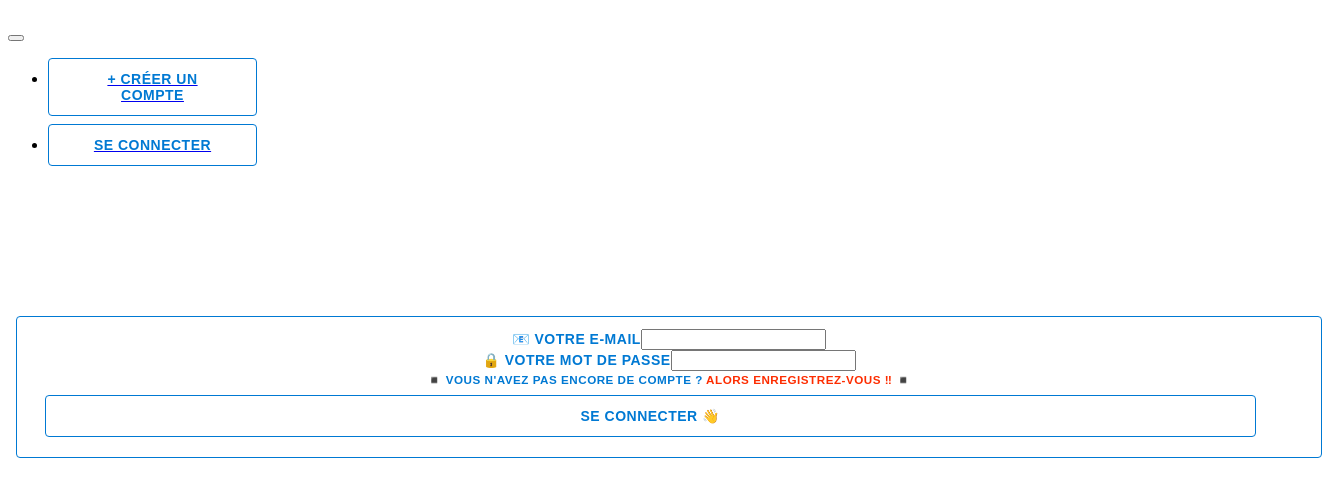
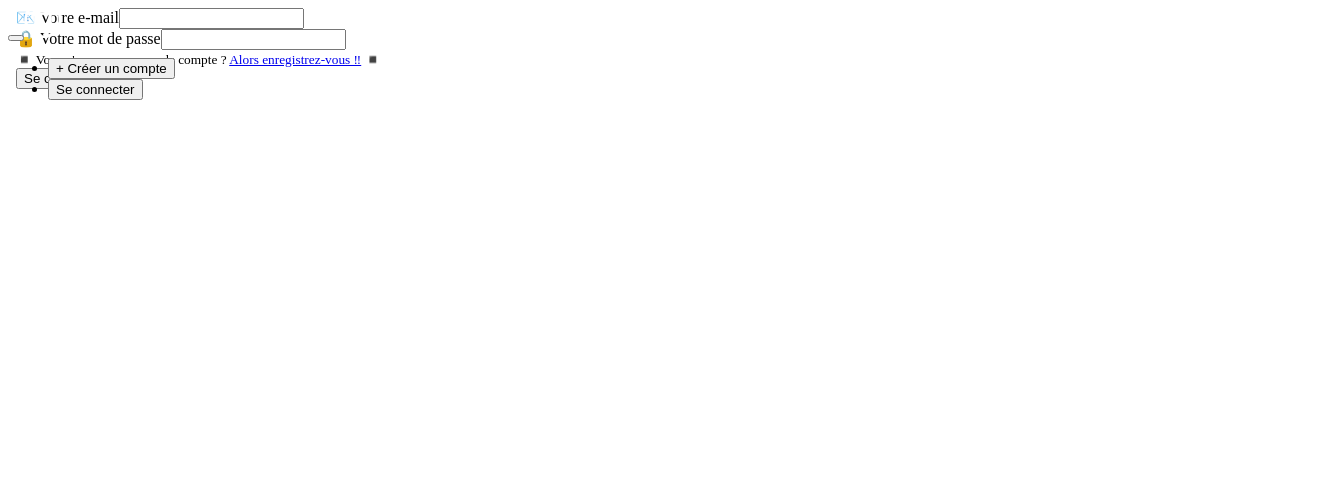
Before and after one commit to nico94700/Groupomania, a Vue app in the folder frontend/: page / in a window 1280 px wide. Shown: the top 496 px of the page, 1322 px wide, since content can reach past the window. Built offline with nearby package versions, Linux system fonts and the light colour scheme; the HTML template or start-up script is replaced by a standard one.

Commit message:
bug retablie

```diff
--- a/frontend/src/components/CreatePost.vue
+++ b/frontend/src/components/CreatePost.vue
@@ -90,3 +90,9 @@ export default {
   }
 };
 </script>
+
+<style>
+.input-text {
+  width: 100%;
+}
+</style>
--- a/frontend/src/components/Post.vue
+++ b/frontend/src/components/Post.vue
@@ -1,7 +1,7 @@
 <template>
   <div class="card mb-4 w-75 mx-auto">
     <div class="card-header d-flex justify-content-between">
-      <div> Posté par : <strong class="text">{{post.User.username}}</strong>  <strong class="text">{{post.createdAt}}</strong> </div>
+      <div> ~ Posté par : <strong class="text">{{post.User.username}}</strong> le <strong class="text">{{post.createdAt}}</strong> ~</div>
       <div class="dropdown" v-if="user.isAdmin==true || user.username == post.User.username">
         <svg class="bi bi-three-dots dropdown-toggle" id="dropdownMenuPost"  data-toggle="dropdown" aria-haspopup="true" aria-expanded="false"
           width="1.2em" height="1.2em" viewBox="0 0 15 15" fill="currentColor">
@@ -63,15 +63,3 @@ export default {
   }
 };
 </script>
-
-<style scope>
-.card{
-  border: rgb(24, 10, 95) 1px solid !important;
-}
-.text{
-  color: #fd2d01;
-}
-.card-header{
-  background-color: rgba(167, 162, 162, 0.658);
-}
-</style>
--- a/frontend/src/main.js
+++ b/frontend/src/main.js
@@ -1,4 +1,4 @@
-import 'bootstrap'
+
 import Vue from 'vue'
 import App from './App.vue'
 import router from '../src/router'
--- a/frontend/src/scss/global.scss
+++ b/frontend/src/scss/global.scss
@@ -3,62 +3,11 @@ $colorBG: #fff;
 $gris: #797676;
 
 
-.card{
-   font-family: IBMPlexSans,sans-serif;
-    font-size: 14px;
-    font-weight: 600;
-    letter-spacing: .5px;
-    line-height: 32px;
-    color: #fff;
-    display: inline-block;
-    border: none;
-    border-radius: 4px;
-    text-align: center;
-    background: #0079d3;
-    text-transform: uppercase;
-    cursor: pointer;
-    line-height: unset;
-    height: 35px;
-    width: 155px;
-    min-width: 155px;
-    background-color: #fff;
-    color: #0079d3;
-    border: 1px solid #0079d3;
-    display: block;
-    height: auto;
-    margin: 8px 0;
-    padding: 12px 28px;
-    width: 100%;
-}
-.text{
-  color: #fd2d01;
-}
-.card-header{
-  font-family: IBMPlexSans,sans-serif;
-    font-size: 14px;
-    font-weight: 600;
-    letter-spacing: .5px;
-    line-height: 32px;
-    color: #fff;
-    display: inline-block;
-    border: none;
-    border-radius: 4px;
-    text-align: center;
-    background: #0079d3;
-    text-transform: uppercase;
-    cursor: pointer;
-    line-height: unset;
-    height: 35px;
-    width: 155px;
-    min-width: 155px;
-    background-color: #fff;
-    color: #0079d3;
-    border: 1px solid #0079d3;
-    display: block;
-    height: auto;
-    margin: 8px 0;
-    padding: 12px 28px;
-    width: 100%;
+.wall{
+background-image: url("../assets/bg-login-signup.jpg");
+ background-attachment: fixed; min-height: 100%;
+ padding: 10rem 2rem 18rem 2rem;
+
 }
 
 
@@ -103,154 +52,3 @@ $gris: #797676;
 .bi-three-dots{
   cursor:pointer;
 }
-
-.wall {
-  background-image: url("../assets/bg-login-signup.jpg");
-  background-attachment: fixed;
-  min-height: 100%;
-  padding: 10rem 2rem 18rem 2rem;
-}
-.block-post {
-  background-color: white;
-  width: 75%;
-  margin: auto;
-  box-shadow: 0px 3px 10px 0px transparent;
-  border-radius: 1.25rem;
-  padding: 0.5rem;
-  margin-bottom: 1rem;
-  & h3 {
-    color: DF5656;
-    margin: 0.25rem 0;
-    font-size: 0.75rem;
-  }
-
-  .btn-danger {
-     font-family: IBMPlexSans,sans-serif;
-    font-size: 14px;
-    font-weight: 600;
-    letter-spacing: .5px;
-    line-height: 32px;
-    color: #fff;
-    display: inline-block;
-    border: none;
-    border-radius: 4px;
-    text-align: center;
-    background: #0079d3;
-    text-transform: uppercase;
-    cursor: pointer;
-    line-height: unset;
-    height: 35px;
-    width: 155px;
-    min-width: 155px;
-    background-color: #fff;
-    color: #0079d3;
-    border: 1px solid #0079d3;
-    display: block;
-    height: auto;
-    margin: 8px 0;
-    padding: 12px 28px;
-    width: 100%;
-  }
-
-  input{
-
-    color: blue;
-    font-size: 14px;
-    font-weight: 600;
-    letter-spacing: .5px;
-    line-height: 32px;
-    color: #fff;
-    display: inline-block;
-    border: none;
-    border-radius: 4px;
-    text-align: center;
-    background: #0079d3;
-    text-transform: uppercase;
-    cursor: pointer;
-    line-height: unset;
-    height: 35px;
-    width: 155px;
-    min-width: 155px;
-    background-color: #fff;
-    color: #0079d3;
-
-    display: block;
-    height: auto;
-    margin: 8px 0;
-    padding: 12px 28px;
-    width: 100%;
-
-  }
-  .btn-secondary {
-
-     font-family: IBMPlexSans,sans-serif;
-    font-size: 14px;
-    font-weight: 600;
-    letter-spacing: .5px;
-    line-height: 32px;
-    color: #fff;
-    display: inline-block;
-    border: none;
-    border-radius: 4px;
-    text-align: center;
-    background: #0079d3;
-    text-transform: uppercase;
-    cursor: pointer;
-    line-height: unset;
-    height: 35px;
-    width: 155px;
-    min-width: 155px;
-    background-color: #fff;
-    color: #0079d3;
-    border: 1px solid #0079d3;
-    display: block;
-    height: auto;
-    margin: 8px 0;
-    padding: 12px 28px;
-    width: 100%;
-  }
-
-  input{
-
-       color: blue;
-    font-size: 14px;
-    font-weight: 600;
-    letter-spacing: .5px;
-    line-height: 32px;
-    color: #fff;
-    display: inline-block;
-    border: none;
-    border-radius: 4px;
-    text-align: center;
-    background: #0079d3;
-    text-transform: uppercase;
-    cursor: pointer;
-    line-height: unset;
-    height: 35px;
-    width: 155px;
-    min-width: 155px;
-    background-color: #fff;
-    color: #0079d3;
-
-    display: block;
-    height: auto;
-    margin: 8px 0;
-    padding: 12px 28px;
-    width: 100%;
-  }
-  & .like-section {
-    & div {
-      display: inline-block;
-      margin: 0 0.5rem;
-      & i {
-        margin: 0 0.2rem;
-      }
-      & a {
-        text-decoration: none;
-        color: grey;
-      }
-    }
-    font-weight: 700;
-    color: grey;
-  }
-}
--- a/frontend/src/views/Login.vue
+++ b/frontend/src/views/Login.vue
@@ -75,72 +75,5 @@ export default {
 };
 </script>
 
-<style scope>
-.cadre{
-  font-family: IBMPlexSans,sans-serif;
-    font-size: 14px;
-    font-weight: 600;
-    letter-spacing: .5px;
-    line-height: 32px;
-    color: #fff;
-    display: inline-block;
-    border: none;
-    border-radius: 4px;
-    text-align: center;
-    background: #0079d3;
-    text-transform: uppercase;
-    cursor: pointer;
-    line-height: unset;
-    height: 35px;
-    width: 155px;
-    min-width: 155px;
-    background-color: #fff;
-    color: #0079d3;
-    border: 1px solid #0079d3;
-    display: block;
-    height: auto;
-    margin: 8px 0;
-    padding: 12px 28px;
-    width: 100%;
-}
-.btn{
-       font-family: IBMPlexSans,sans-serif;
-    font-size: 14px;
-    font-weight: 600;
-    letter-spacing: .5px;
-    line-height: 32px;
-    color: #fff;
-    display: inline-block;
-    border: none;
-    border-radius: 4px;
-    text-align: center;
-    background: #0079d3;
-    text-transform: uppercase;
-    cursor: pointer;
-    line-height: unset;
-    height: 35px;
-    width: 155px;
-    background-color: #fff;
-    color: #0079d3;
-    border: 1px solid #0079d3;
-    display: block;
-    height: auto;
-    margin: 8px 0;
-    padding: 12px 28px;
-    width: 97%;
-}
-.main{
-  margin-top: 16%;
-  text-align: center;
-}
-.redirection-signup{
-  color: #fd2d01;
-  text-decoration: none;
-}
-.redirection-signup:hover{
-  color: #fd2d01;
-}
-.body-intro{
-  margin-top: 25%;
-}
+<style lang="scss">
 </style>
--- a/frontend/src/views/Signup.vue
+++ b/frontend/src/views/Signup.vue
@@ -71,66 +71,5 @@ export default {
 };
 </script>
 
-<style scope>
-.cadre{
-  font-family: IBMPlexSans,sans-serif;
-    font-size: 14px;
-    font-weight: 600;
-    letter-spacing: .5px;
-    line-height: 32px;
-    color: #fff;
-    display: inline-block;
-    border: none;
-    border-radius: 4px;
-    text-align: center;
-    background: #0079d3;
-    text-transform: uppercase;
-    cursor: pointer;
-    line-height: unset;
-    height: 35px;
-    width: 155px;
-    min-width: 155px;
-    background-color: #fff;
-    color: #0079d3;
-    border: 1px solid #0079d3;
-    display: block;
-    height: auto;
-    margin: 8px 0;
-    padding: 12px 28px;
-    width: 100%;
-}
-.btn{
-  font-family: IBMPlexSans,sans-serif;
-    font-size: 14px;
-    font-weight: 600;
-    letter-spacing: .5px;
-    line-height: 32px;
-    color: #fff;
-    display: inline-block;
-    border: none;
-    border-radius: 4px;
-    text-align: center;
-    background: #0079d3;
-    text-transform: uppercase;
-    cursor: pointer;
-    line-height: unset;
-    height: 35px;
-    width: 155px;
-    min-width: 155px;
-    background-color: #fff;
-    color: #0079d3;
-    border: 1px solid #0079d3;
-    display: block;
-    height: auto;
-    margin: 8px 0;
-    padding: 12px 28px;
-    width: 100%;
-}
-.main{
-  margin-top: 10%;
-  text-align: center;
-}
-.body-intro{
-  margin-top: 25%;
-}
+<style lang="scss">
 </style>
--- a/frontend/src/views/User.vue
+++ b/frontend/src/views/User.vue
@@ -187,29 +187,5 @@ export default {
 };
 </script>
 
-<style scope>
-.main-connect{
-  margin-top: 10%;
-  background-color: rgba(185, 184, 184, 0.801);
-  border: 2px;
-  border-style: double;
-  border-color: #fd2d01;
-}
-h1{
-  color: #fd2d01;
-  font-family: fantasy;
-  margin-top: 2%;
-  text-align: center;
-}
-hr{
-  border-width: 3px;
-  border-color:#fd2d01;
-  width: 75%;
-}
-.title{
-  font-weight: bold;
-}
-small{
- font-size: 0.9em;
-}
+<style lang="scss">
 </style>
--- a/frontend/src/views/Wall.vue
+++ b/frontend/src/views/Wall.vue
@@ -11,7 +11,6 @@ import axios from "axios";
 import CreatePost from "../components/CreatePost";
 import Post from "../components/Post";
 import modalBoxModerate from "../components/ModifPost";
-import { mapState } from "vuex";
 export default {
   name: "Mur",
   components: {
@@ -39,20 +38,13 @@ export default {
       this.post = payload.post;
     }
   },
-  computed: {
-    ...mapState(["user", "editOption"])
-  },
-
-
   mounted() {
-
     axios
       .get("http://localhost:3000/api/post", {
         headers: {
           Authorization: "Bearer " + localStorage.getItem("token")
         }
       })
-
       //.get("http://localhost:3000/api/post",this.$store.state.headerParams)
       .then(response => {
         console.log("post", response.data);
@@ -61,7 +53,14 @@ export default {
       .catch(error => {
         console.log(error); //affiche pas le message 'normalement' envoyé par le back
       }),
-
+      /*axios.get("http://localhost:3000/api/posts/comments")
+                .then(response => {
+                    this.nbCom=response.data;
+                    console.log(this.nbCom);
+                })
+                .catch(error => {
+                console.log(error);
+                });*/
       this.$store.dispatch("getUserInfos");
   }
 };
@@ -71,7 +70,7 @@ export default {
 .wall {
   background-color: white;
   min-height: 100%;
-
+  padding: 5rem 0 2rem 0;
 }
 .block-post {
   background-color: white;
```
Also changed, not shown: frontend/src/components/ModifPost.vue (+33 -32 lines), 2 other files (tests, documents, lock files or other folders).
